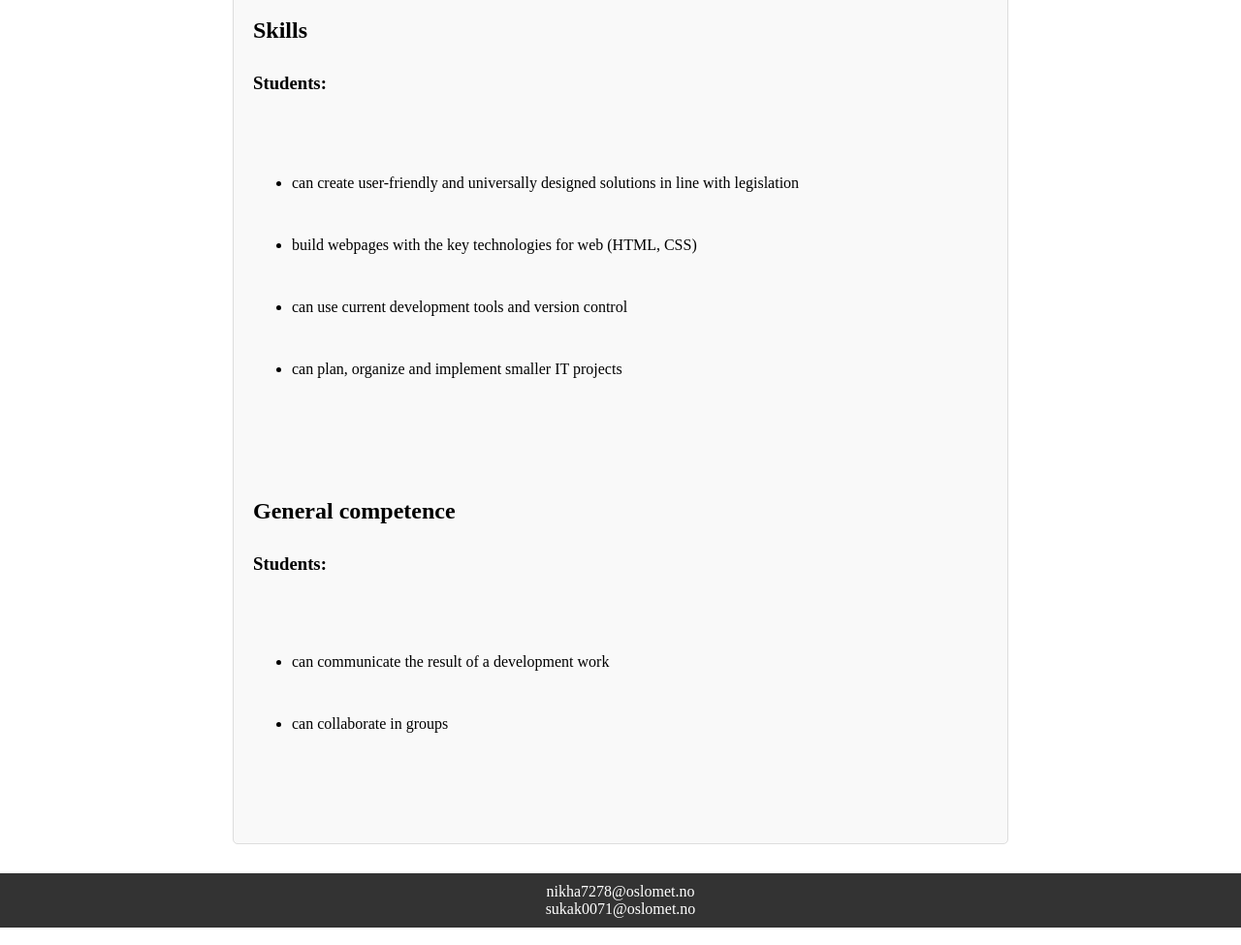
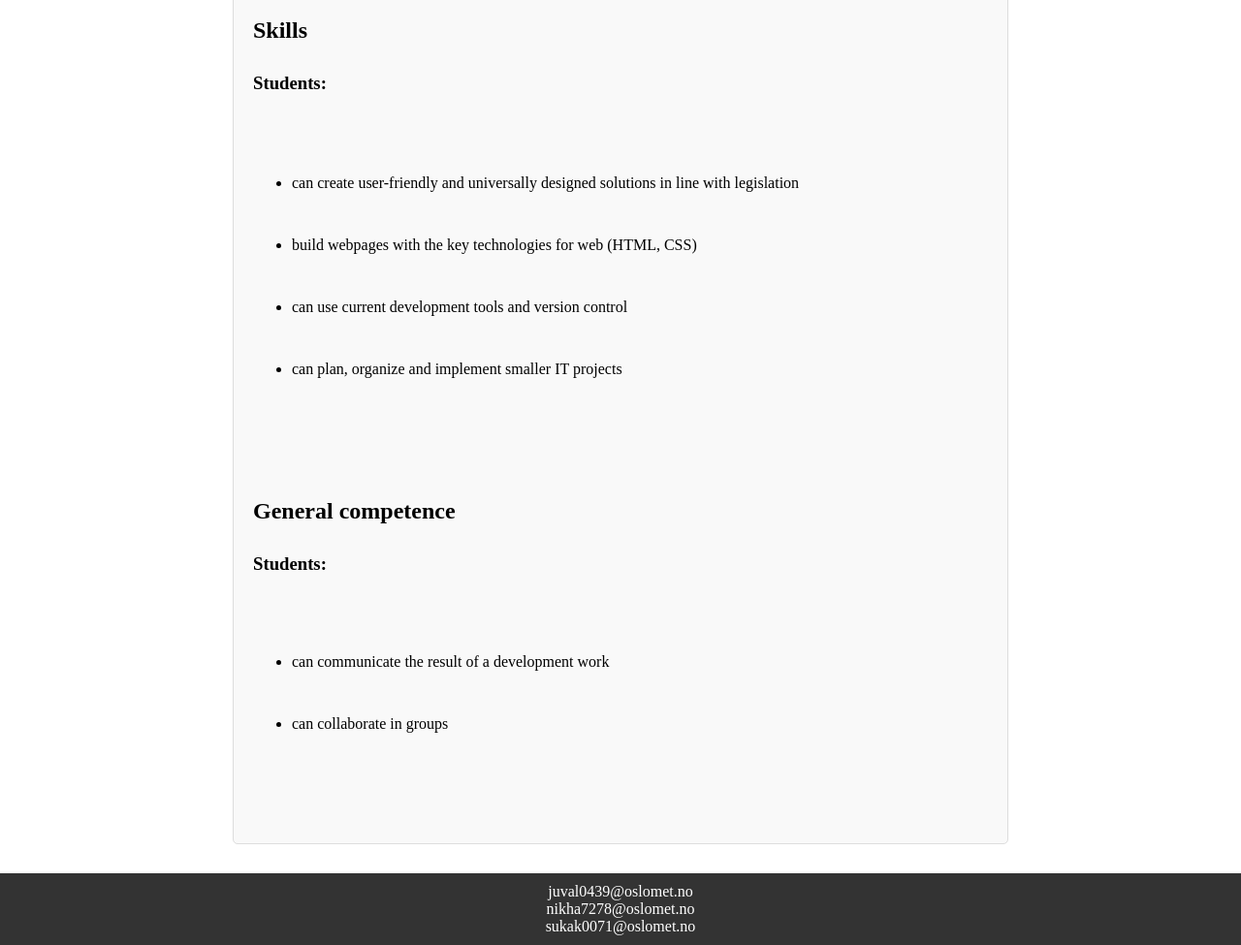
Before and after one commit to OsloMet-web/Oblig-2-group-1, a plain HTML site: page pages/data1200.html in a window 1280 px wide. Shown: the part 572-1547 px from the top of the page at 97% size. Drawn offline with Linux system fonts and the light colour scheme.

Commit message:
Lagt til mail

```diff
--- a/pages/data1200.html
+++ b/pages/data1200.html
@@ -63,7 +63,7 @@
         <footer>
             <div>
                 <!--Julians mail-->
-                <p></p>
+                <p>juval0439@oslomet.no</p>
                 <!--Nimas mail-->
                 <p>nikha7278@oslomet.no</p>
                 <!--Sukhmanis email-->
```
